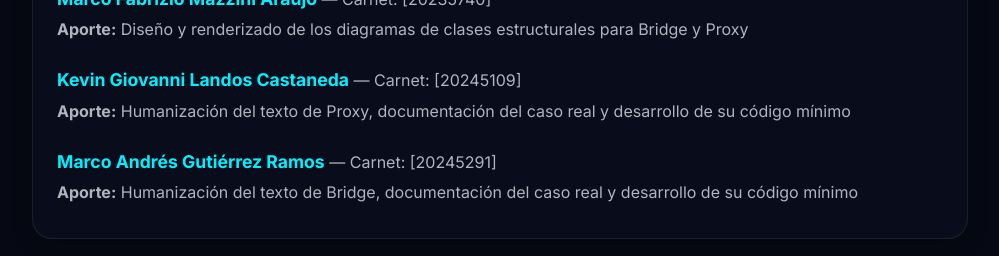
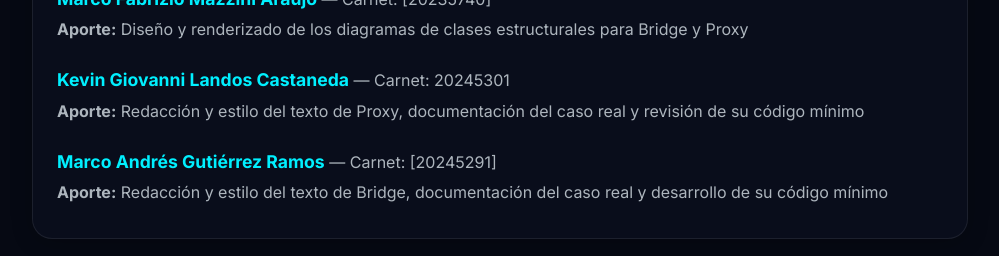
Before and after one commit to ndiaznuila13/Patrones-Bridge-y-Proxy, a React (Vite) app: page / in a window 1280 px wide. Shown: the part 790-1046 px from the top of the page, without its empty margins (140-1139 px from the left). Built offline with nearby package versions, Linux system fonts and the light colour scheme.

Commit message:
Actualizar carnet y aporte de Kevin; profesionalizar aporte de Marco en tabla de integrantes

```diff
--- a/src/App.tsx
+++ b/src/App.tsx
@@ -493,12 +493,12 @@ function Home() {
                 <div style={{ marginTop: '0.25rem' }}><b>Aporte:</b> Diseño y renderizado de los diagramas de clases estructurales para Bridge y Proxy</div>
               </li>
               <li style={{ marginBottom: '1.5rem' }}>
-                <b style={{ fontSize: '1.1rem', color: 'var(--accent-cyan)' }}>Kevin Giovanni Landos Castaneda</b> — <span style={{ color: 'var(--text-secondary)' }}>Carnet: [20245109]</span>
-                <div style={{ marginTop: '0.25rem' }}><b>Aporte:</b> Humanización del texto de Proxy, documentación del caso real y desarrollo de su código mínimo</div>
+                <b style={{ fontSize: '1.1rem', color: 'var(--accent-cyan)' }}>Kevin Giovanni Landos Castaneda</b> — <span style={{ color: 'var(--text-secondary)' }}>Carnet: 20245301</span>
+                <div style={{ marginTop: '0.25rem' }}><b>Aporte:</b> Redacción y estilo del texto de Proxy, documentación del caso real y revisión de su código mínimo</div>
               </li>
               <li style={{ marginBottom: '0.5rem' }}>
                 <b style={{ fontSize: '1.1rem', color: 'var(--accent-cyan)' }}>Marco Andrés Gutiérrez Ramos</b> — <span style={{ color: 'var(--text-secondary)' }}>Carnet: [20245291]</span>
-                <div style={{ marginTop: '0.25rem' }}><b>Aporte:</b> Humanización del texto de Bridge, documentación del caso real y desarrollo de su código mínimo</div>
+                <div style={{ marginTop: '0.25rem' }}><b>Aporte:</b> Redacción y estilo del texto de Bridge, documentación del caso real y desarrollo de su código mínimo</div>
               </li>
             </ul>
           }
```
